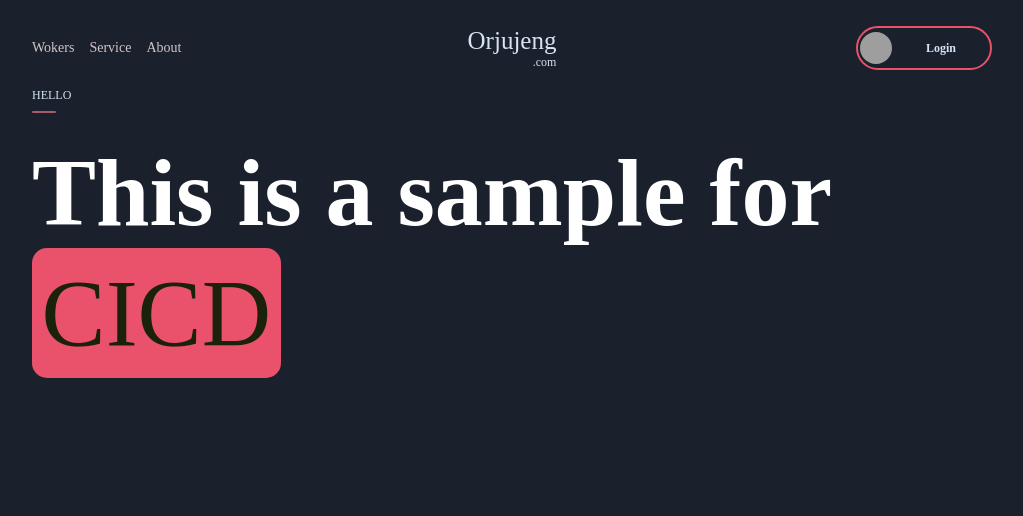
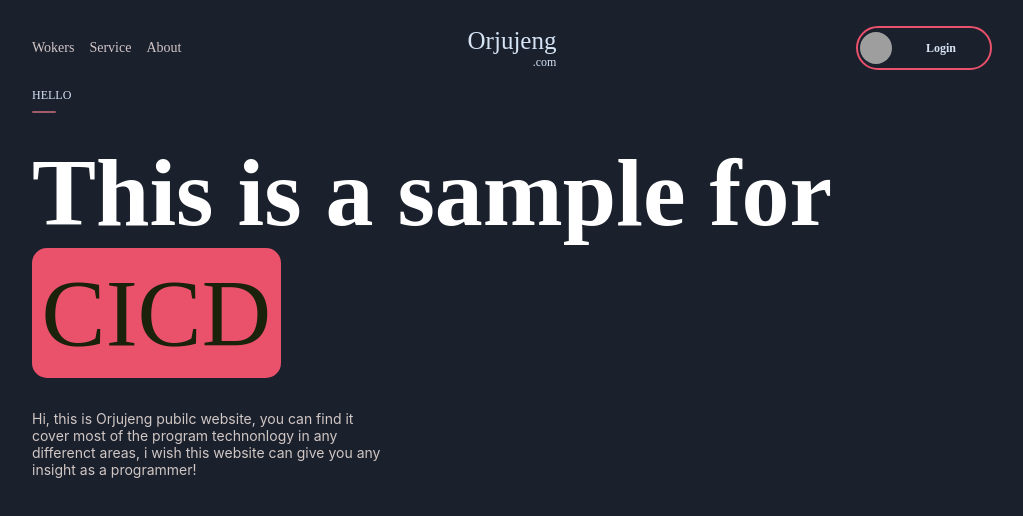
Before and after one commit to orjujeng/profile-frontend, a React (Vite) app: page / in a window 1280 px wide. Shown: the top 516 px of the page, without its empty margins (128-1151 px from the left). Built offline with nearby package versions, Linux system fonts and the light colour scheme; grey boxes are pictures that could not be loaded.

Commit message:
add the web and app part of description conponment

```diff
--- a/src/components/Introduction/Introduction.jsx
+++ b/src/components/Introduction/Introduction.jsx
@@ -3,6 +3,7 @@ import Header from '../../public_components/Header/Header'
 import styles from '../../styles/Introduction.module.scss'
 import checkWindowSize from '../../utils/checkWindowsSize'
 import Carousel from '../../public_components/Carousel/Carousel'
+import Description from '../../public_components/Description/Description'
 export default function Introduction() {
   const { width } = checkWindowSize();
   const isMobile = width <= 1024;
@@ -15,6 +16,7 @@ export default function Introduction() {
       {/* h1 */}
       <Carousel title = 'This is a sample for' carouselList = {['Front End','Back End','CICD','AI']} isMobile ={isMobile} isMicro={isMicro}/>
       {/* h2 */}
+      <Description info = 'Hi, this is Orjujeng pubilc website, you can find it cover most of the program technonlogy in any differenct areas, i wish this website can give you any insight as a programmer!' isMicro ={isMicro}/>
       {/* github button */}
       {/* email button */}
     </div>
--- /dev/null
+++ b/src/public_components/Description/Description.jsx
@@ -0,0 +1,13 @@
+import React,{useEffect} from 'react'
+import styles from '../../public_style/Description.module.scss'
+export default function Description(props) {
+  const {info,isMicro} = props
+
+  return (
+    <>
+    <div className={isMicro?styles.warpApp: styles.warp}>
+      {info}
+    </div>
+    </>
+  )
+}
--- /dev/null
+++ b/src/public_style/Description.module.scss
@@ -0,0 +1,13 @@
+.warp{
+    font-size: 14px;
+    color: #D1C7C5;
+    width: 40ch;
+    margin: 2rem 0;
+    font-family: "SF Pro Text", "Helvetica Now Variable", sans-serif;
+}
+.warpApp{
+    font-size: 14px;
+    color: #D1C7C5;
+    margin: 2rem 0;
+    font-family: "SF Pro Text", "Helvetica Now Variable", sans-serif;
+}
```
